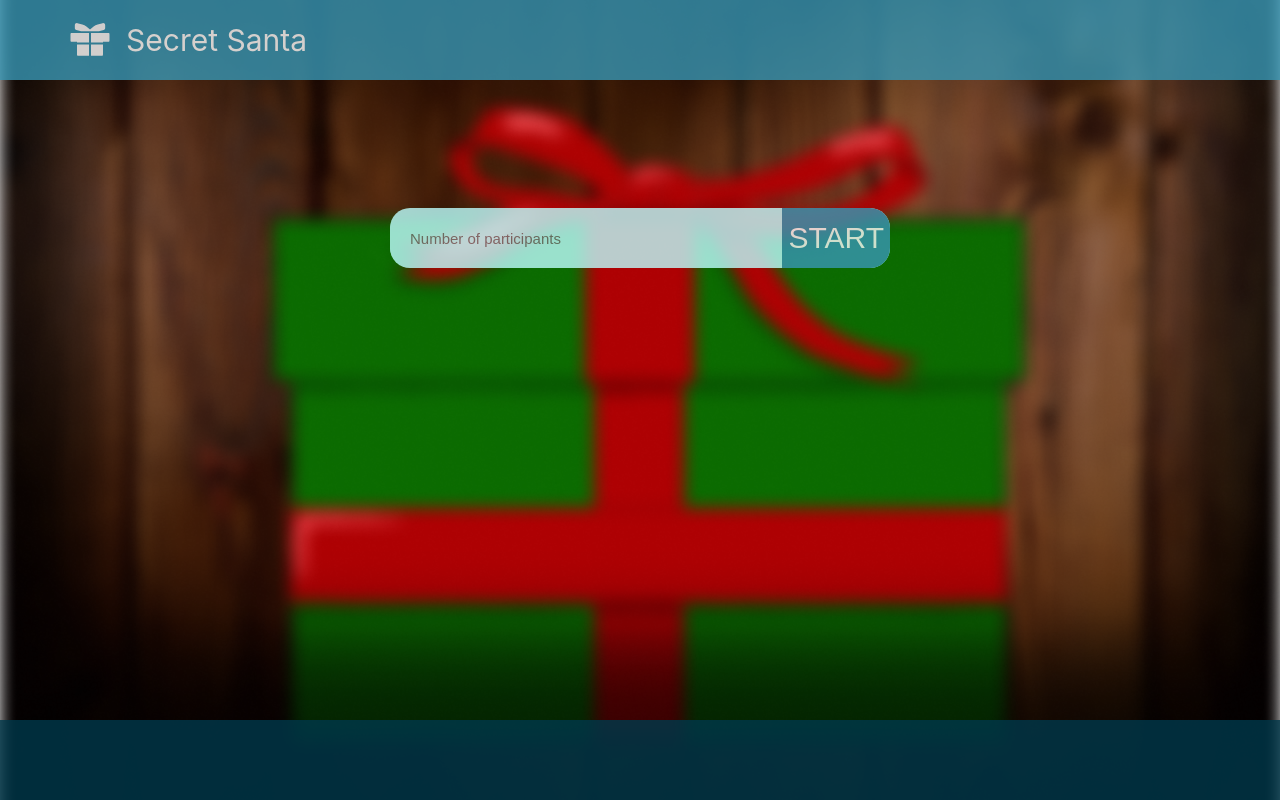
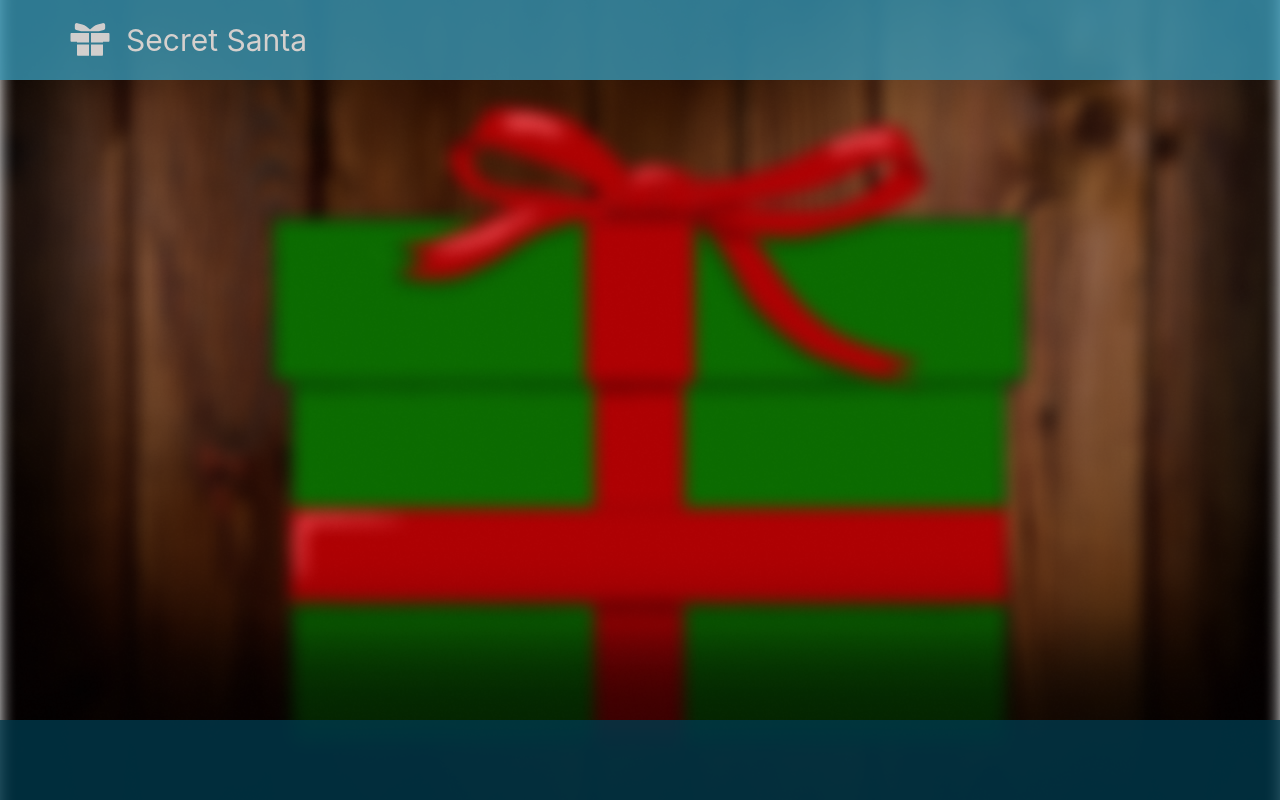
Before and after one commit to AlessioMurgia/secretsanta, a React (Create React App) app: page /mail in a window 1280 px wide. Built offline with nearby package versions, Linux system fonts and the light colour scheme.

Commit message:
added the second page

```diff
--- a/package.json
+++ b/package.json
@@ -7,9 +7,12 @@
     "@testing-library/react": "^13.4.0",
     "@testing-library/user-event": "^13.5.0",
     "autoprefixer": "^10.4.13",
+    "history": "^5.3.0",
     "postcss": "^8.4.18",
     "react": "^18.2.0",
     "react-dom": "^18.2.0",
+    "react-router": "^6.8.2",
+    "react-router-dom": "^6.8.2",
     "react-scripts": "5.0.1",
     "tailwindcss": "^3.2.2",
     "web-vitals": "^2.1.4"
--- a/src/App.js
+++ b/src/App.js
@@ -1,10 +1,17 @@
 import React from "react";
+import { Routes, Route } from 'react-router-dom';
+
 import Page from "./Components/Page";
+import Second from "./Components/Second";
+
 
 function App() {
   return (
       <div>
-          <Page/>
+          <Routes>
+              <Route path="/" element={<Page />} />
+              <Route path="mail" element={<Second />} />
+          </Routes>
       </div>
   );
 }
--- a/src/Components/InputBar.js
+++ b/src/Components/InputBar.js
@@ -1,4 +1,6 @@
 import React, { useState } from 'react';
+import { useNavigate } from 'react-router-dom';
+
 
 function InputBar(props) {
     const [inputValue, setInputValue] = useState('');
@@ -16,6 +18,8 @@ function InputBar(props) {
         }
     }
 
+    const navigate = useNavigate();
+
     const handleSubmit = (event) => {
         //event.preventDefault();
         //props.onSubmit(inputValue);
@@ -23,6 +27,8 @@ function InputBar(props) {
 
         event.preventDefault();
         console.log('Input value:', inputValue);
+        navigate('/mail');
+
     };
 
     return (
@@ -56,7 +62,9 @@ function InputBar(props) {
                         borderRadius: "20px 0px 0px 20px",
                     }}
                 />
-                <button type="submit" style={{
+                <button
+                    type="submit"
+                    style={{
                         backgroundColor: "#3897B5",
                         borderRadius: "0px 20px 20px 0px",
                         height: "100%",
--- /dev/null
+++ b/src/Components/Second.js
@@ -0,0 +1,24 @@
+import React from "react";
+import backgroundImage from "../images/background.png";
+import TopBar from "./TopBar";
+import BottomBar from "./BottomBar";
+
+function Second() {
+    return (
+        <div style={{
+            // Set the background image
+            backgroundImage: `url(${backgroundImage})`,
+            backgroundSize: "cover",
+            backgroundPosition: "center",
+            // Set the height and width of the page
+            height: "100vh",
+            width: "100vw"
+        }}>
+            <TopBar/>
+            <BottomBar/>
+        </div>
+
+    )
+}
+
+export default Second;
--- a/src/index.js
+++ b/src/index.js
@@ -1,16 +1,31 @@
 import React from 'react';
-import ReactDOM from 'react-dom/client';
+// import ReactDOM from 'react-dom/client';
 import './index.css';
+import reportWebVitals from './reportWebVitals';
+import { StrictMode } from 'react';
+import { createRoot } from 'react-dom/client';
+import { BrowserRouter } from 'react-router-dom';
+
 import App from './App';
-import reportWebVitals from './reportWebVitals';
 
+const rootElement = document.getElementById('root');
+const root = createRoot(rootElement);
+
+root.render(
+    <StrictMode>
+        <BrowserRouter>
+            <App />
+        </BrowserRouter>
+    </StrictMode>
+);
+/*
 const root = ReactDOM.createRoot(document.getElementById('root'));
 root.render(
   <React.StrictMode>
     <App />
   </React.StrictMode>
 );
-
+*/
 // If you want to start measuring performance in your app, pass a function
 // to log results (for example: reportWebVitals(console.log))
 // or send to an analytics endpoint. Learn more: https://bit.ly/CRA-vitals
```
Also changed, not shown: 1 other file (tests, documents, lock files or other folders). Lines whose indentation alone changed are shown as unchanged.
